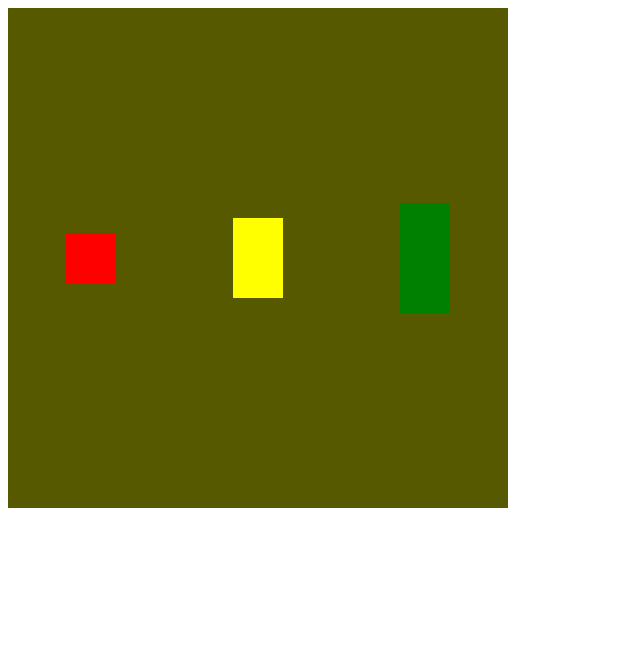
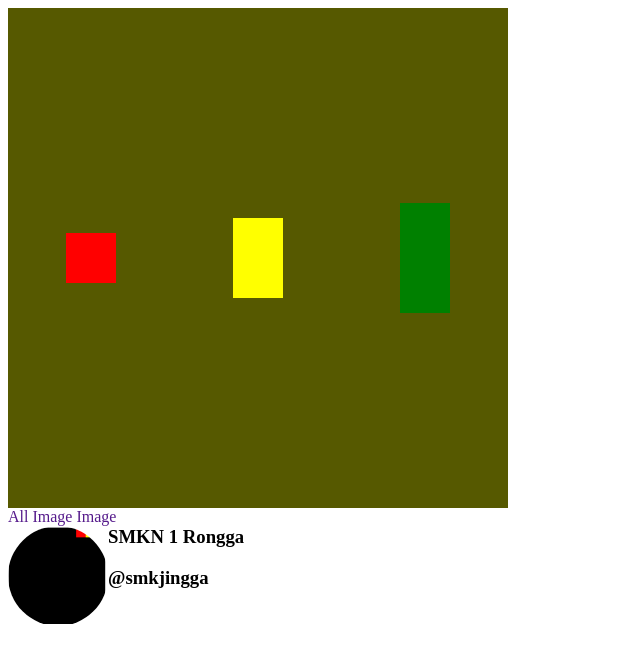
Before and after one commit to hwalabs/web-11-rpl2, a plain HTML site: page rabu3925flex/flex.html in a window 1280 px wide. Shown: the whole page, without its empty margins (0-640 px from the left). Drawn offline with Linux system fonts and the light colour scheme.

Commit message:
update flex.html and styles.css with new menu and channel layout; add initial YouTube directory structure

```diff
--- a/rabu3925flex/flex.html
+++ b/rabu3925flex/flex.html
@@ -1,9 +1,9 @@
 <!DOCTYPE html>
 <html lang="en">
   <head>
-    <meta charset="UTF-8">
-    <meta name="viewport" content="width=device-width, initial-scale=1.0">
-    <link rel="stylesheet" href="styles.css">
+    <meta charset="UTF-8" />
+    <meta name="viewport" content="width=device-width, initial-scale=1.0" />
+    <link rel="stylesheet" href="styles.css" />
     <title>Document</title>
   </head>
   <body>
@@ -13,5 +13,18 @@
       <div id="kotakHijau"></div>
     </div>
 
+    <!-- teks ke pinggir -->
+    <div class="menu">
+      <a href="">All</a>
+      <a href="">Image</a>
+      <a href="">Image</a>
+    </div>
+    <div class="channel">
+      <img src="hasilFlex.png" alt="" class="foto" />
+      <div>
+        <h3 id="teksChannel">SMKN 1 Rongga</h3>
+        <h3>@smkjingga</h3>
+      </div>
+    </div>
   </body>
 </html>
--- a/rabu3925flex/styles.css
+++ b/rabu3925flex/styles.css
@@ -1,3 +1,7 @@
+body{
+    width: 100vw;
+    height: 100vh;
+}
 .container{
     width: 500px;
     height: 500px;
@@ -22,3 +26,20 @@
     height: 110px;
     background-color: green;
 }
+a{
+    text-decoration: none;
+}
+a:hover{
+    background-color: aqua;
+}
+img{
+    width: 100px;
+    height: 100px;
+    border-radius: 100%;
+}
+.channel{
+    display: flex;
+}
+#teksChannel{
+    margin-top: 0px;
+}
```
Also changed, not shown: Youtube/index.html (added), Youtube/styles.css (added). Lines whose indentation alone changed are shown as unchanged.
